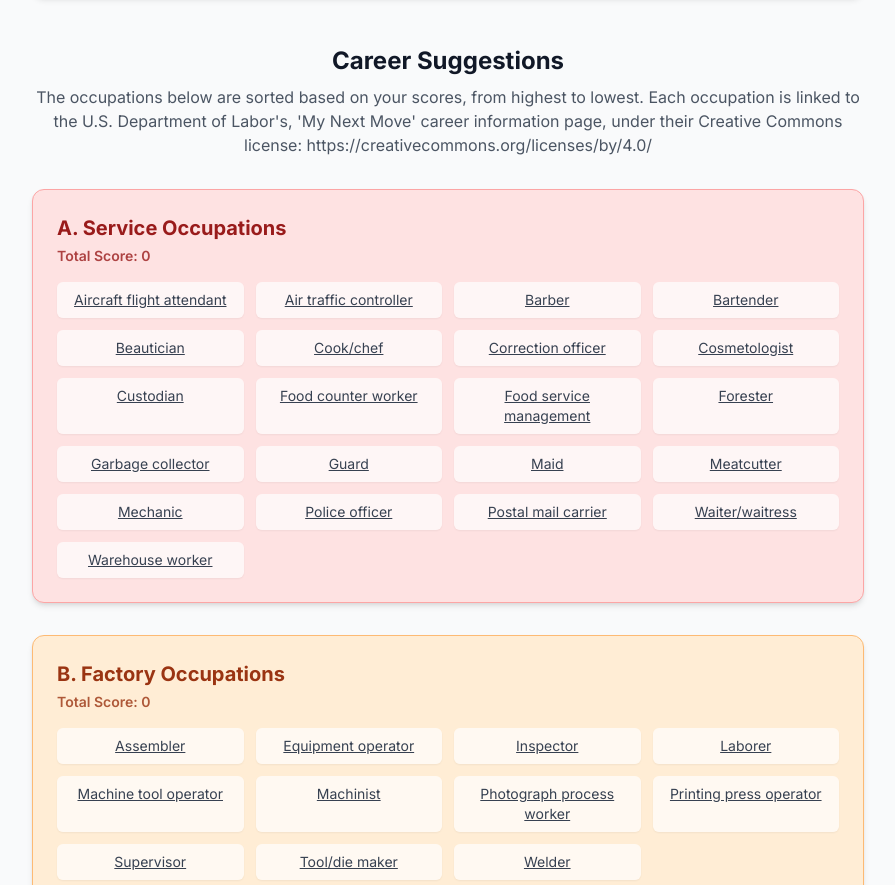
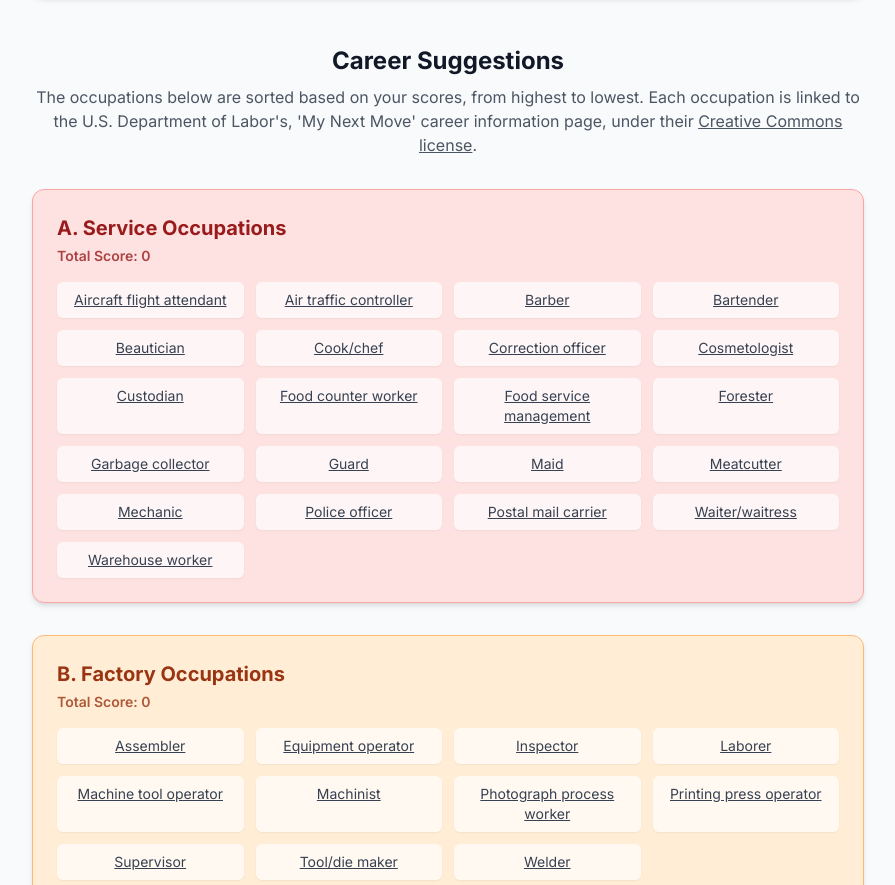
Before and after one commit to bcummings-chybacharter/Career-Interest-Survey, a plain HTML site: page index.html in a window 1280 px wide. Shown: the part 2541-3426 px from the top of the page, without its empty margins (192-1087 px from the left). Drawn offline with nearby package versions, Linux system fonts and the light colour scheme.

Commit message:
Add files via upload

```diff
--- a/index.html
+++ b/index.html
@@ -65,7 +65,7 @@
         <!-- Career Suggestions -->
         <div class="mt-12">
             <h2 class="text-2xl font-bold text-center mb-6 text-gray-900">Career Suggestions</h2>
-            <p class="text-center text-gray-600 mb-8 -mt-4">The occupations below are sorted based on your scores, from highest to lowest. Each occupation is linked to the U.S. Department of Labor's, 'My Next Move' career information page, under their Creative Commons license: https://creativecommons.org/licenses/by/4.0/</p>
+            <p class="text-center text-gray-600 mb-8 -mt-4">The occupations below are sorted based on your scores, from highest to lowest. Each occupation is linked to the U.S. Department of Labor's, 'My Next Move' career information page, under their <a href="https://creativecommons.org/licenses/by/4.0/" target="_blank" rel="noopener noreferrer" class="underline hover:text-blue-600">Creative Commons license</a>.</p>
             <div id="suggestions" class="space-y-8">
                 <!-- Suggestions will be dynamically inserted here -->
             </div>
```
